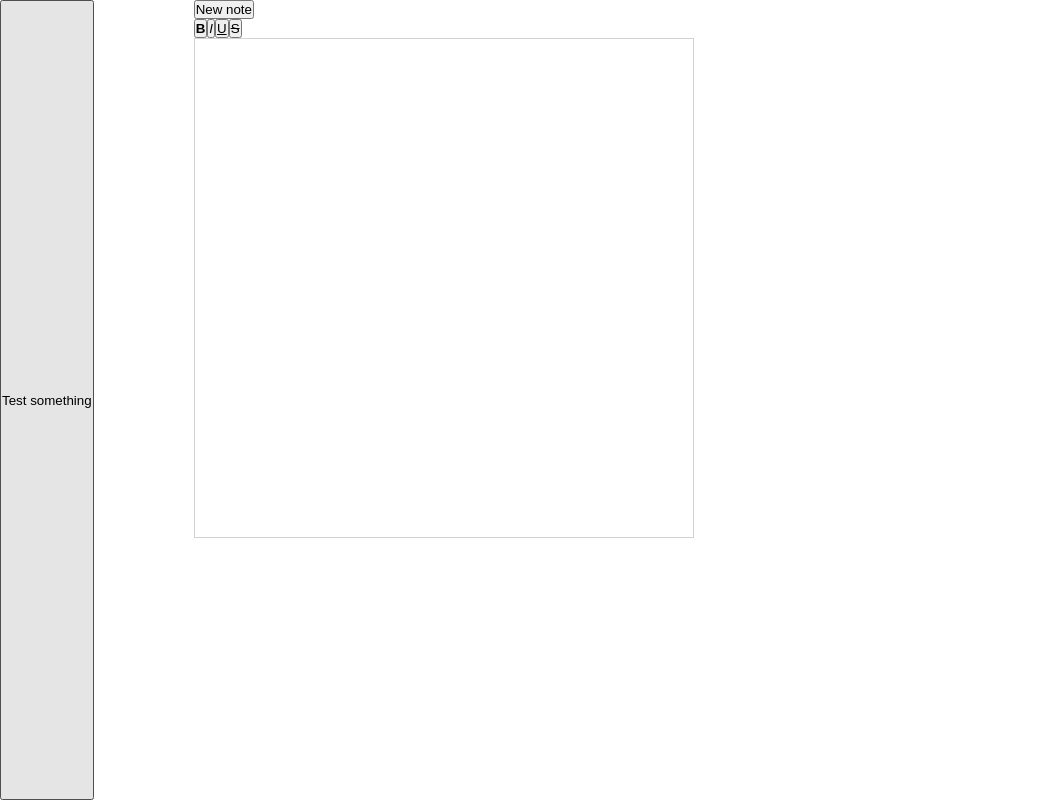
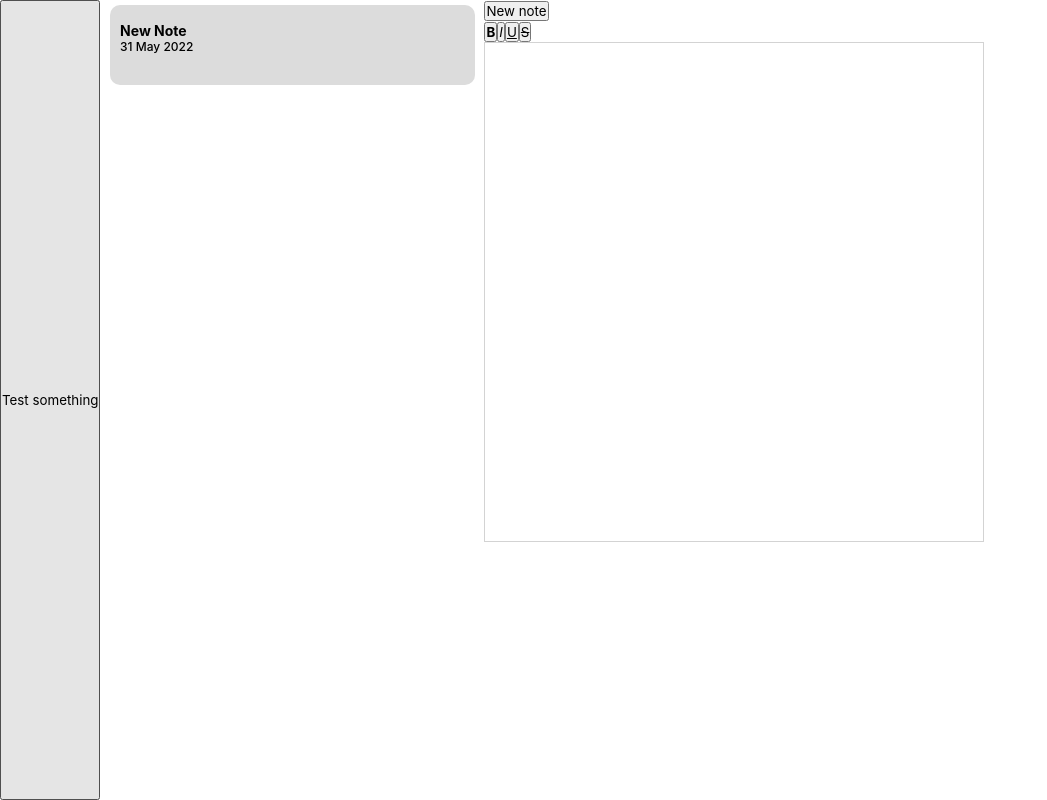
Before and after one commit to agiemza/notepad, a React (Create React App) app: page / in a window 1280 px wide. Both pictures are taken after a click on the button "New note". Shown: the whole page, without its empty margins (0-1047 px from the left). Built offline with nearby package versions, Linux system fonts and the light colour scheme.

Commit message:
Added display of saved notes on sidebar

```diff
--- a/src/App.js
+++ b/src/App.js
@@ -1,11 +1,12 @@
 import { nanoid } from "nanoid"
 import { useState, useEffect } from "react"
-import Toolbar from "./components/toolbar"
+import Toolbar from "./components/Toolbar"
+import Noteslist from "./components/Noteslist"
 
 export default function App() {
     const [notes, setNotes] = useState(() => {
-        if (localStorage.getItem("notes")){
-           return JSON.parse(localStorage.getItem("notes"))
+        if (localStorage.getItem("notes")) {
+            return JSON.parse(localStorage.getItem("notes"))
         }
         else {
             return []
@@ -111,16 +112,16 @@ export default function App() {
     }
 
     function handleTest() {
-        console.log(notes)
-        console.log("current note id: " + currentNoteID)
         console.log(localStorage.getItem("notes"))
     }
 
     return (
         <section className="app">
             <button onClick={handleTest}>Test something</button>
-            <div className="allnotes-container">
-                {/* {notes} */}
+            <div className="side-menu">
+                <Noteslist
+                    notes={notes}
+                />
             </div>
             <div className="notepad-container">
                 <Toolbar
--- /dev/null
+++ b/src/components/Noteslist.js
@@ -0,0 +1,28 @@
+export default function Noteslist({ notes }) {
+
+    function displayNoteList() {
+        return notes.map(note => {
+            return (
+                <div className="note-card" key={note.id}>
+                    <div className="note-card-title">
+                        {note.title}
+                    </div>
+                    <div className="note-card-bottom">
+                        <div className="note-card-date">
+                            {note.timeEdited.date}
+                        </div>
+                        <div className="note-card-description">
+                            {note.content}
+                        </div>
+                    </div>
+                </div>
+            )
+        })
+    }
+
+    return (
+        <div className="allnotes-container">
+            {displayNoteList()}
+        </div>
+    )
+}
--- a/src/style.css
+++ b/src/style.css
@@ -1,4 +1,7 @@
+@import url('https://fonts.googleapis.com/css2?family=Karla:ital,wght@0,200;0,300;0,400;0,500;0,600;0,700;0,800;1,200;1,300;1,400;1,500;1,600;1,700;1,800&display=swap');
+
 * {
+    font-family: "Inter", sans-serif;
     margin: 0;
     padding: 0;
     box-sizing: border-box;
@@ -8,9 +11,51 @@
     display: flex;
 }
 
+.side-menu {
+    width: 30%;
+    height: 100vh;
+    display: flex;
+}
+
 .allnotes-container {
-    width: 100px;
-    height: 100vh;
+    width: 100%;
+    display: flex;
+    align-items: center;
+    flex-flow: column nowrap;
+    overflow: scroll;
+}
+
+.note-card {
+    width: 95%;
+    height: 80px;
+    background-color: rgb(220, 220, 220);
+    display: flex;
+    flex-flow: column nowrap;
+    justify-content: center;
+    border-radius: 10px;
+    overflow: hidden;
+    padding: 10px;
+    margin: 5px 0;
+}
+
+.note-card-title {
+    font-size: 14px;
+    font-weight: 700;
+}
+
+.note-card-bottom {
+    font-size: 12px;
+}
+
+.note-card-date {
+    font-weight: 500;
+}
+.note-card-description {
+    font-weight: 200;
+    color: gray;
+    width: 100%;
+    height: 14px;
+    overflow: hidden;
 }
 
 .textArea {
```
